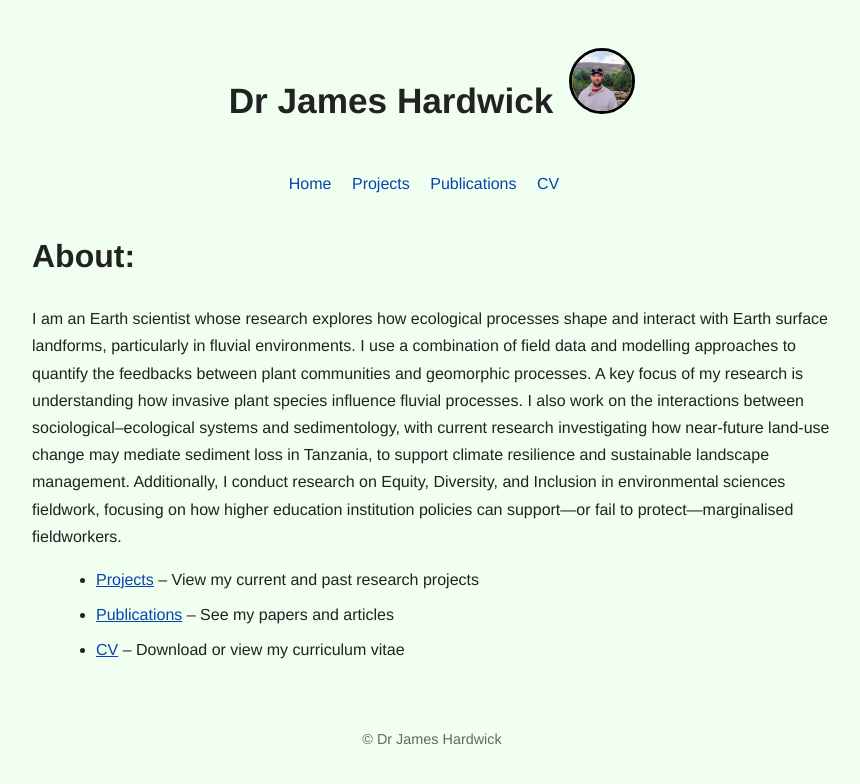
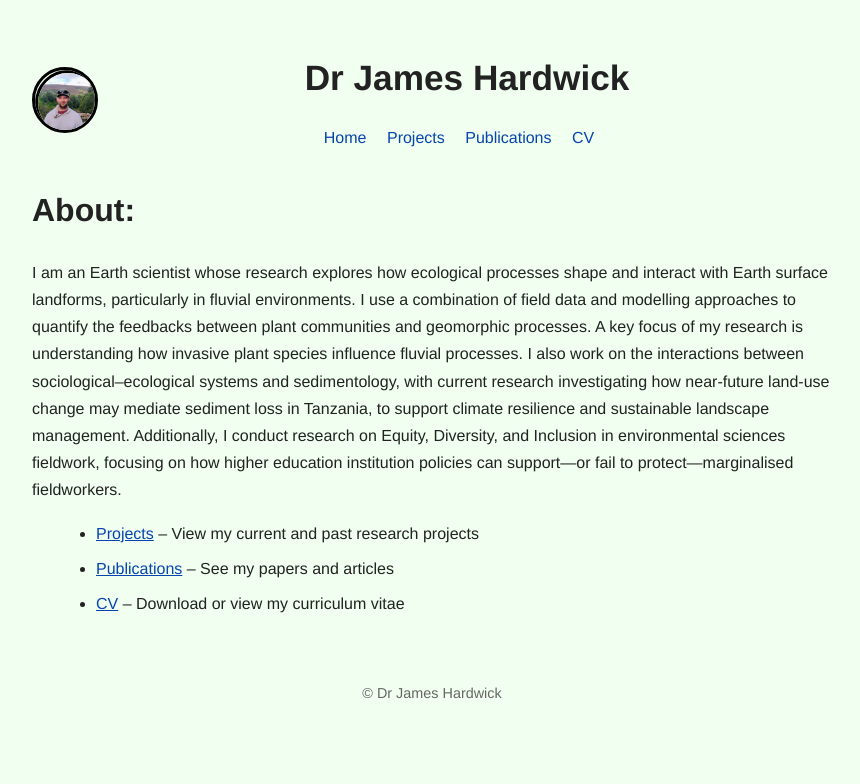
Before and after one commit to ja-hardwick/ja-hardwick.github.io, a Jekyll site: the page built from index.md, in a window 1280 px wide. Shown: the top 784 px of the page, without its empty margins (208-1068 px from the left). Built offline with Jekyll 4.4.1, drawn with Linux system fonts in a browser that asks for light colours.

Commit message:
Update style.css

```diff
--- a/assets/style.css
+++ b/assets/style.css
@@ -1,6 +1,6 @@
 /* ---------- Body ---------- */
 body {
-  font-family: 'Helvetica Neue', Helvetica, Arial, sans-serif; /* friendly font */
+  font-family: 'Helvetica Neue', Helvetica, Arial, sans-serif;
   max-width: 800px;
   margin: 3rem auto;
   padding: 0 1.25rem;
@@ -11,28 +11,42 @@ body {
 
 /* ---------- Header ---------- */
 header {
+  position: relative;   /* needed for absolute profile photo */
   margin-bottom: 2rem;
+  padding-left: 70px;   /* prevent photo overlapping title */
 }
 
-/* Flex layout for inline photo + name */
+/* Flex layout for title + photo (if inline) */
 .header-flex {
   display: flex;
-  align-items: center;      /* vertically center name and photo */
-  justify-content: center;  /* horizontally center header */
-  gap: 1rem;                /* space between name and photo */
+  align-items: center;
+  justify-content: center;
+  gap: 1rem;
 }
 
 .header-flex h1 {
-  margin: 0;                /* remove default heading margin */
+  margin: 0;
   font-size: 2.2rem;
 }
 
-.header-flex .profile-photo img {
-  width: 60px;              /* smaller for inline display */
+/* ---------- Homepage header photo ---------- */
+header .profile-photo {
+  position: absolute;
+  top: 50%;
+  left: 0;
+  transform: translateY(-50%);
+  width: 60px;
   height: 60px;
-  border-radius: 50%;       /* makes it circular */
-  object-fit: cover;        /* crops image nicely */
-  border: 3px solid #000;   /* black outline */
+  border-radius: 50%;
+  overflow: hidden;
+  border: 3px solid #000;
+  z-index: 10;
+}
+
+header .profile-photo img {
+  width: 100%;
+  height: 100%;
+  object-fit: cover;
 }
 
 /* ---------- Navigation ---------- */
@@ -54,7 +68,7 @@ nav a:hover {
 /* ---------- Headings ---------- */
 h2 {
   margin-top: 2rem;
-  color: #064520; /* subtle green tint for section headers */
+  color: #064520;
 }
 
 /* ---------- Lists ---------- */
@@ -108,34 +122,37 @@ footer {
   text-align: center;
 }
 
-/* ---------- Profile photo for standalone display ---------- */
+/* ---------- Standalone profile photo in body ---------- */
 .profile-photo {
-  text-align: center;       /* center the photo */
-  margin-bottom: 2rem;      /* space below photo */
+  text-align: center;
+  margin-bottom: 2rem;
 }
 
 .profile-photo img {
-  width: 150px;             /* adjust size for standalone photo */
-  height: 150px;            /* square for perfect circle */
-  border-radius: 50%;       /* makes it circular */
-  object-fit: cover;        /* crop image nicely */
-  border: 3px solid #000;   /* black outline */
+  width: 150px;
+  height: 150px;
+  border-radius: 50%;
+  object-fit: cover;
+  border: 3px solid #000;
 }
 
 /* ---------- Responsive adjustments ---------- */
 @media screen and (max-width: 600px) {
   .header-flex {
-    flex-direction: column;  /* stack name and photo on small screens */
+    flex-direction: column;
     gap: 0.5rem;
   }
 
-  .header-flex .profile-photo img {
+  header .profile-photo {
     width: 50px;
     height: 50px;
+    top: 50%;
+    left: 0;
+    transform: translateY(-50%);
   }
 
   .flex-images figure {
-    flex: 0 0 100%;          /* stack side-by-side images on small screens */
+    flex: 0 0 100%;
   }
 
   .profile-photo img {
```
